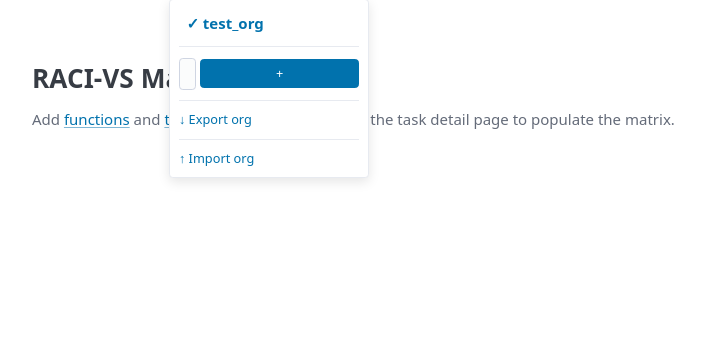
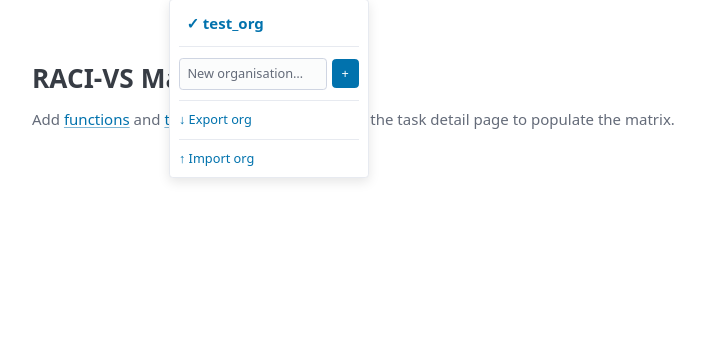
Before and after one commit to BW1606/RACI-VS, a FastAPI app: page / in a window 1280 px wide, after a click on "test_org". Shown: the part 57-405 px from the top of the page, without its empty margins (8-713 px from the left). Run offline with FastAPI, Linux system fonts and the light colour scheme; parts of the project's set-up code (start-up, migrations or seed data) failed here and were passed over; some libraries are stand-ins or nearby versions.

Commit message:
Constrain org-switcher + button to content width
Co-Authored-By: Claude Sonnet 4.6 <noreply@anthropic.com>

```diff
--- a/static/style.css
+++ b/static/style.css
@@ -150,6 +150,8 @@ details summary {
   margin: 0;
   padding: 0.25rem 0.6rem;
   font-size: 0.85rem;
+  flex: 0 0 auto;
+  width: auto;
 }
 
 /* Org chart */
```
